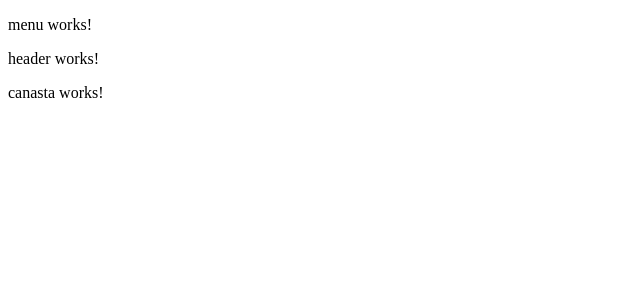
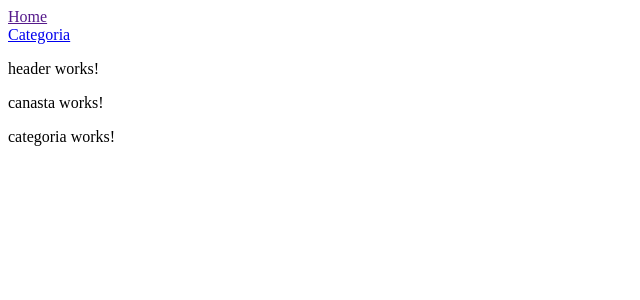
Before and after one commit to CamCode/ProyectoFinal, an Angular app: page /categoria in a window 1280 px wide. Before the commit this address led to /. Shown: the top 300 px of the page, without its empty margins (0-640 px from the left). Built offline with nearby package versions, Linux system fonts and the light colour scheme.

Commit message:
Añadimos componente categoria y enazamos los links en menucomponent

```diff
--- a/src/app/app.module.ts
+++ b/src/app/app.module.ts
@@ -7,6 +7,7 @@ import { MenuComponent } from './globals/menu/menu.component';
 import { HomeComponent } from './globals/pages/home/home.component';
 import { CanastaComponent } from './globals/canasta/canasta.component';
 import { appRouter } from './routing';
+import { CategoriaComponent } from './globals/pages/categoria/categoria.component';
 
 @NgModule({
   declarations: [
@@ -14,7 +15,8 @@ import { appRouter } from './routing';
     HeaderComponent,
     MenuComponent,
     HomeComponent,
-    CanastaComponent
+    CanastaComponent,
+    CategoriaComponent
   ],
   imports: [
     BrowserModule,
--- a/src/app/globals/menu/menu.component.html
+++ b/src/app/globals/menu/menu.component.html
@@ -1,3 +1,3 @@
-<p>
-  menu works!
-</p>
+<a href="">Home</a>
+<br>
+<a href="/categoria">Categoria</a>
--- /dev/null
+++ b/src/app/globals/pages/categoria/categoria.component.html
@@ -0,0 +1,3 @@
+<p>
+  categoria works!
+</p>
--- /dev/null
+++ b/src/app/globals/pages/categoria/categoria.component.ts
@@ -0,0 +1,15 @@
+import { Component, OnInit } from '@angular/core';
+
+@Component({
+  selector: 'app-categoria',
+  templateUrl: './categoria.component.html',
+  styleUrls: ['./categoria.component.css']
+})
+export class CategoriaComponent implements OnInit {
+
+  constructor() { }
+
+  ngOnInit() {
+  }
+
+}
--- a/src/app/routing.ts
+++ b/src/app/routing.ts
@@ -1,7 +1,9 @@
 import{RouterModule, Routes} from '@angular/router';
 import { HomeComponent } from './globals/pages/home/home.component';
+import { CategoriaComponent } from './globals/pages/categoria/categoria.component';
 
 const routerM:Routes = [
-    {path:'', component:HomeComponent}// path vacio para apuntar a home
+    {path:'', component:HomeComponent},
+    {path:'categoria', component:CategoriaComponent}// path vacio para apuntar a home
 ];
 export const appRouter = RouterModule.forRoot(routerM);
```
Also changed, not shown: src/app/globals/pages/categoria/categoria.component.css (added), 1 other file (tests, documents, lock files or other folders).
